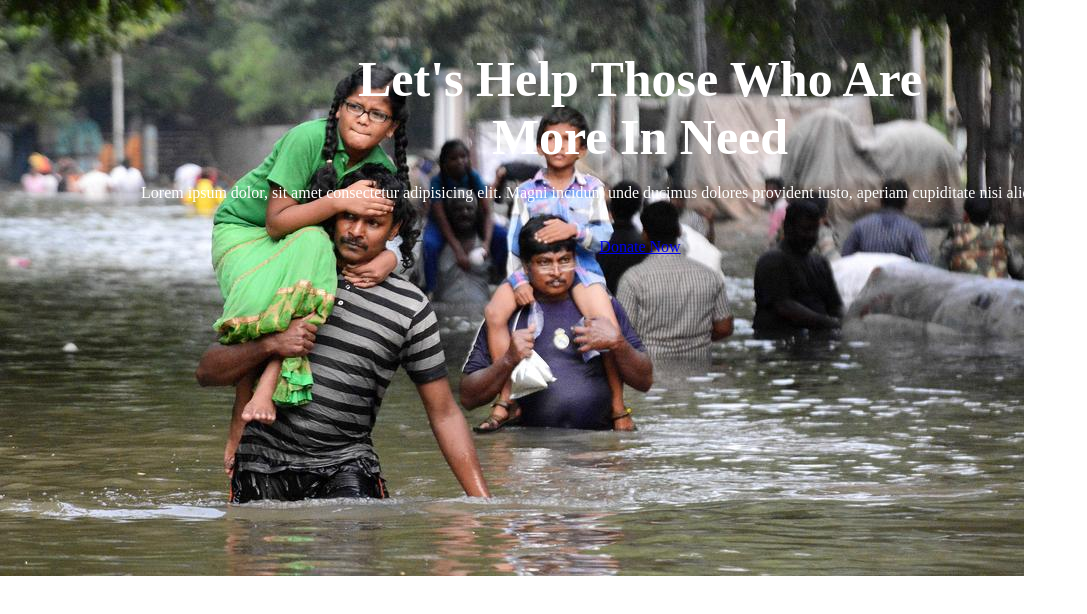
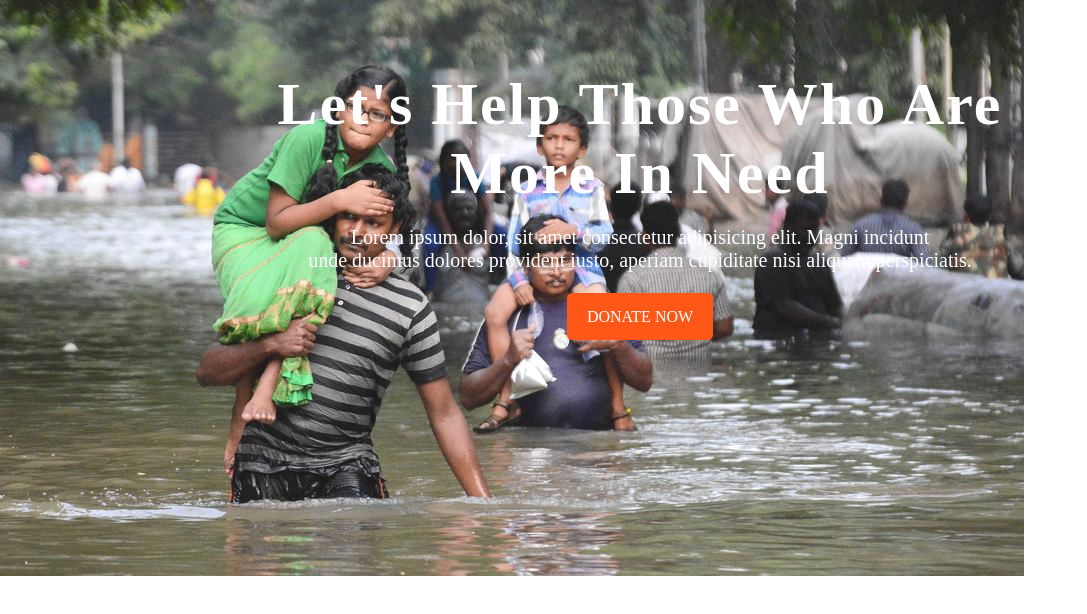
Before and after one commit to masumbillah-phy/assignment-1, a plain HTML site: page index.html in a window 1280 px wide. Shown: the top 614 px of the page, without its empty margins (0-1087 px from the left). Drawn offline with Linux system fonts and the light colour scheme.

Commit message:
Donate Section added

```diff
--- a/index.html
+++ b/index.html
@@ -12,9 +12,24 @@
     <section class="header">
        <div class="content">
         <h1>Let's Help Those Who Are<br>More In Need </h1><br>
-        <p>Lorem ipsum dolor, sit amet consectetur adipisicing elit. Magni incidunt unde ducimus dolores provident iusto, aperiam cupiditate nisi aliquam perspiciatis.</p><br><br>
+        <p>Lorem ipsum dolor, sit amet consectetur adipisicing elit. Magni incidunt <br>unde ducimus dolores provident iusto, aperiam cupiditate nisi aliquam perspiciatis.</p><br><br>
         <a class="donate-button" href="#">Donate Now</a>
        </div>
     </section>
+
+    <!-- Donate Today Section -->
+    <section>
+        <div>
+            <h1>Donate Today</h1>
+            <p>Lorem ipsum dolor sit amet, consectetur adipisicing elit. Doloribus maiores ut minima enim sed rerum aliquid quia voluptatibus aspernatur asperiores!</p>
+        </div>
+        <div>
+            <h1>100tk</h1>
+            <h1>200tk</h1>
+            <h1>500tk</h1>
+            <h1>1000tk</h1>
+            <h1>5000tk</h1>
+        </div>
+    </section>
 </body>
 </html>
--- a/style.css
+++ b/style.css
@@ -9,13 +9,25 @@
     width: 100%;
     height: 400vh;
     background-repeat: no-repeat;
-    opacity:;
+    opacity:0.9;
 }
 .content{
     color: white;
     text-align: center;
 }
 .content h1{
-    padding-top: 50px;
-    font-size: 50px;
+    padding-top:70px;
+    font-size: 60px;
+    letter-spacing: 2px;
 }
+.donate-button{
+    color: white;
+    background-color: orangered;
+    text-decoration: none;
+    padding: 15px 20px;
+    border-radius: 5px;
+    text-transform: uppercase;
+}
+.content p{
+    font-size: 20px;
+}
```
